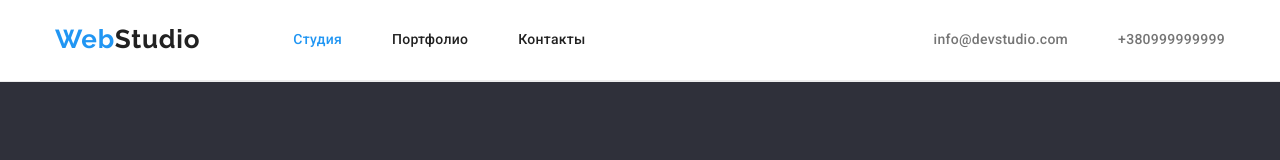
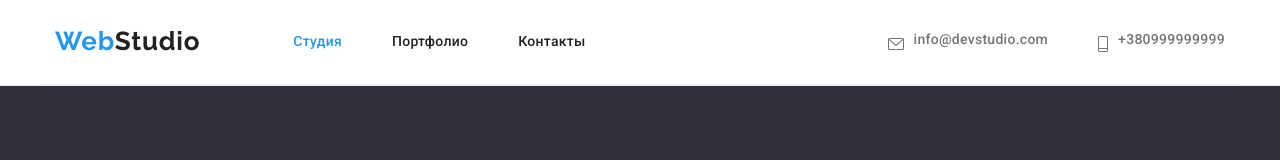
Before and after one commit to whitecleancode/goit-markup-hw-04, a plain HTML site: page index.html in a window 1280 px wide. Shown: the top 160 px of the page. Drawn offline with nearby package versions, Linux system fonts and the light colour scheme.

Commit message:
Update styles.css

```diff
--- a/css/styles.css
+++ b/css/styles.css
@@ -162,6 +162,17 @@ img {
   letter-spacing: 0.02em;
 }
 
+.mail::before {
+  content: "";
+  width: 16px;
+  height: 12px;
+  display: inline-flex;
+  align-items: center;
+  margin-right: 10px;
+  background-repeat: no-repeat;
+  background-image: url(../images/svg/mail.svg);
+}
+
 .tel {
   display: inline-block;
   padding-top: 32px;
@@ -172,6 +183,16 @@ img {
   font-size: 14px;
   line-height: 1.14;
   letter-spacing: 0.02em;
+}
+.tel::before {
+  content: "";
+  width: 10px;
+  height: 16px;
+  display: inline-flex;
+  align-items: center;
+  margin-right: 10px;
+  background-repeat: no-repeat;
+  background-image: url(../images/svg/tel.svg);
 }
 .mail:hover,
 .tel:hover {
```
